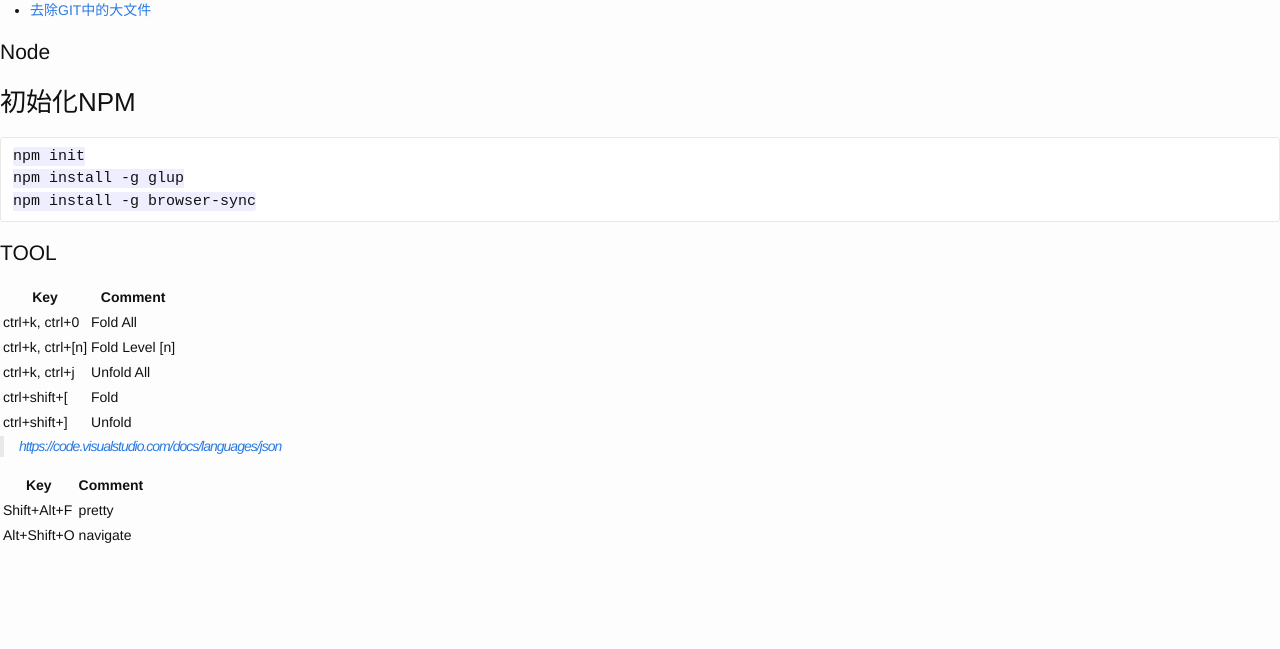
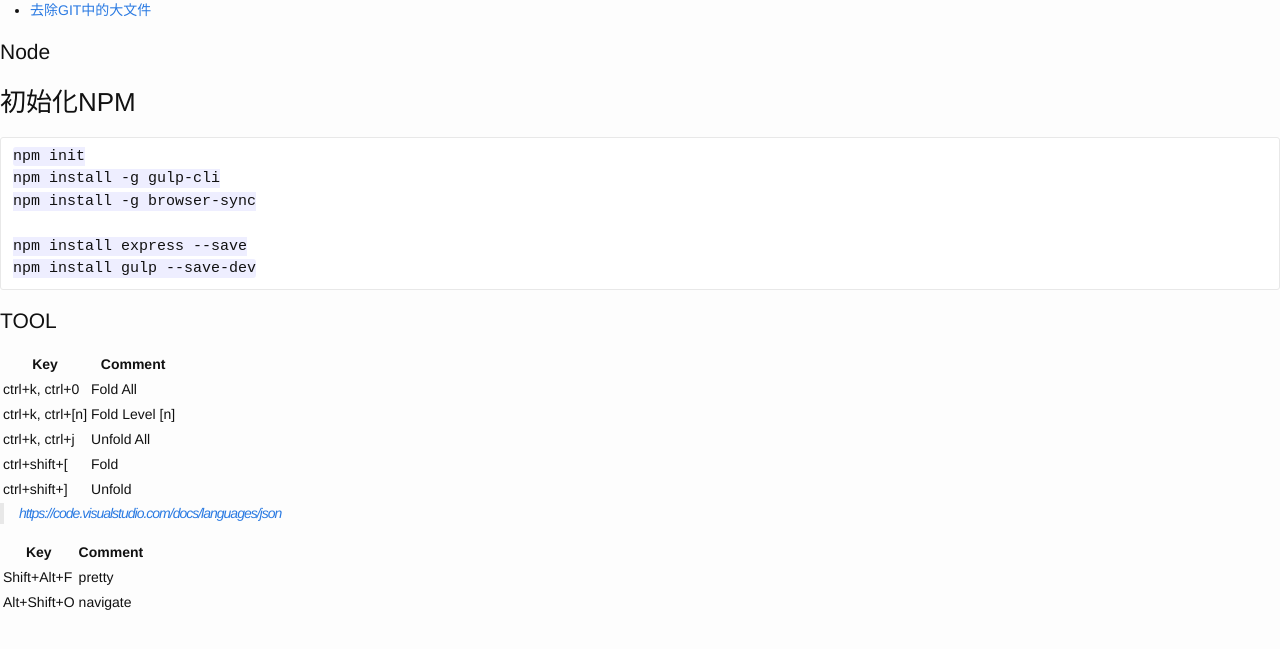
Before and after one commit to cnwarden/cnwarden.github.io, a Jekyll site: the page built from fav/code.md, in a window 1280 px wide. Shown: the top 649 px of the page. Built offline with Jekyll 4.4.1, drawn with Linux system fonts in a browser that asks for light colours.

Commit message:
Update code.md

````diff
--- a/fav/code.md
+++ b/fav/code.md
@@ -11,8 +11,11 @@ title:  code
 ### 初始化NPM
 ```
 npm init
-npm install -g glup
+npm install -g gulp-cli
 npm install -g browser-sync
+
+npm install express --save
+npm install gulp --save-dev
 ```
 
 
````
